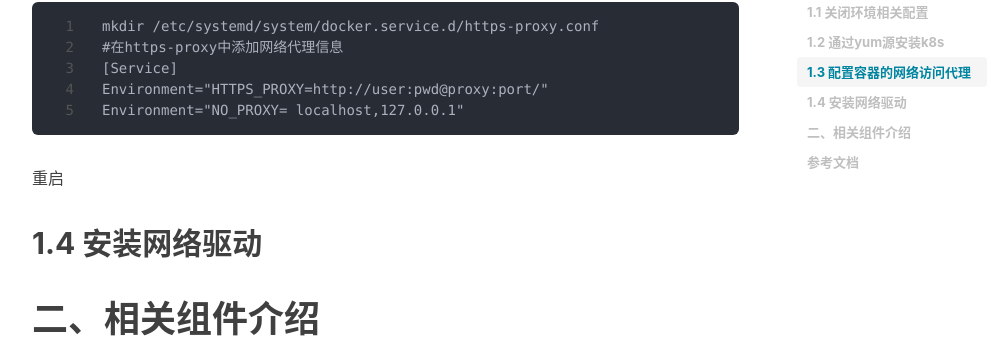
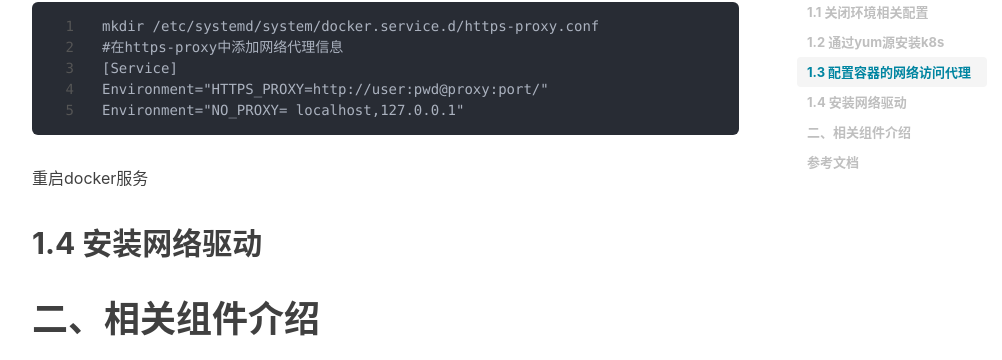
Before and after one commit to shihai1991/shihai1991.github.io, a Jekyll site: the page built from _posts/2022-09-14-K8S deployment.md, in a window 1280 px wide and 900 px high, scrolled down 2034 px. Shown: the part 92-452 px from the top of the window, without its empty margins (233-1235 px from the left). Built offline with Jekyll 4.4.1, drawn with Linux system fonts in a browser that asks for light colours; nearby versions of some CDN libraries; comment, search, counter and statistics services are not loaded.

Commit message:
Update 2022-09-14-K8S deployment.md

````diff
--- a/_posts/2022-09-14-K8S deployment.md
+++ b/_posts/2022-09-14-K8S deployment.md
@@ -73,7 +73,7 @@
 Environment="HTTPS_PROXY=http://user:pwd@proxy:port/"
 Environment="NO_PROXY= localhost,127.0.0.1"
 ```
-重启
+重启docker服务
 ## 1.4 安装网络驱动
 
 
````
